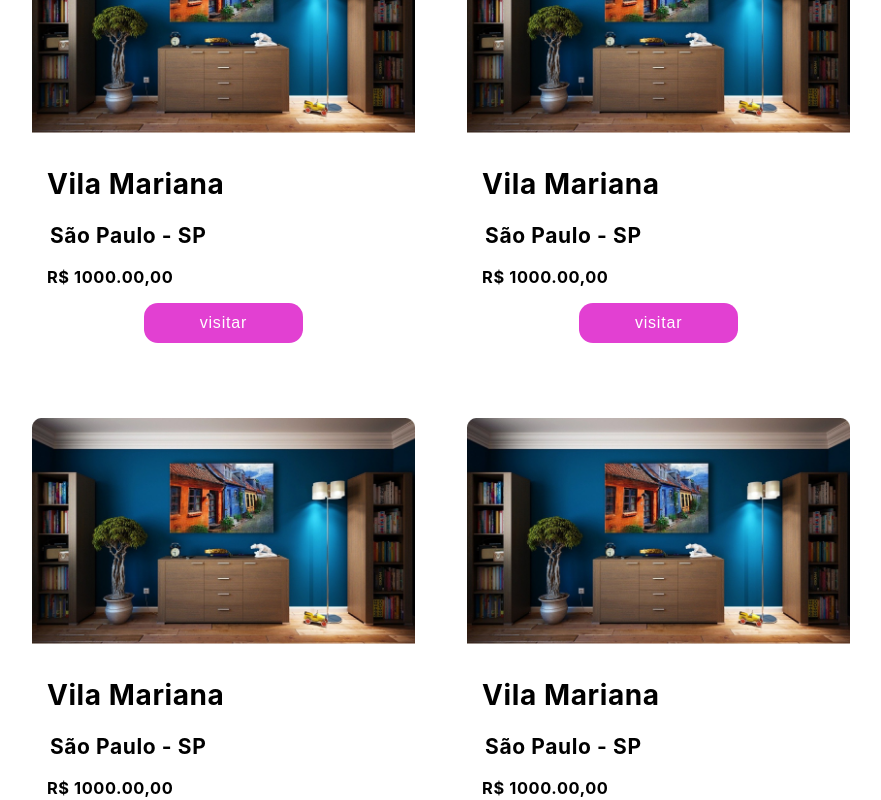
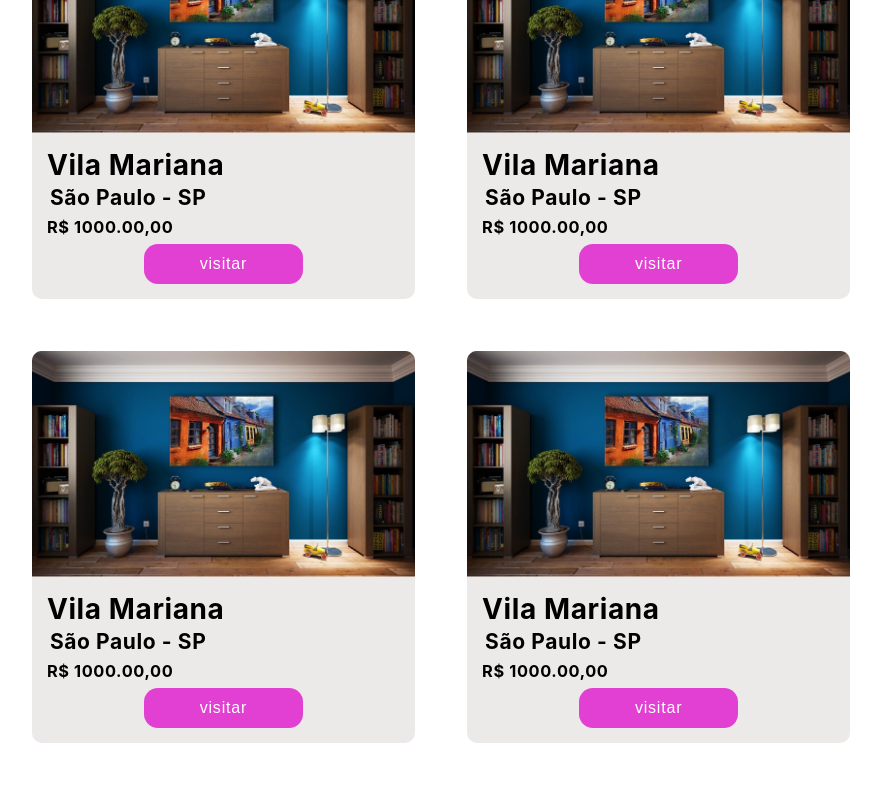
Before and after one commit to Dream-House-Grupo-9/Dream-House-web, a React (Create React App) app in the folder dream-house/: page / in a window 1280 px wide. Shown: the part 940-1740 px from the top of the page, without its empty margins (199-1080 px from the left). Built offline with nearby package versions, Linux system fonts and the light colour scheme.

Commit message:
Fix: alteração no css dos cards

```diff
--- a/dream-house/src/components/Card.jsx
+++ b/dream-house/src/components/Card.jsx
@@ -10,7 +10,7 @@ function Card(props) {
             <div className="card">
                 <img className="card-img" src={Quarto} alt="Rome" />
                 <div className="card-content">
-                    <div className="text-container">
+                    <div className="card-text-container">
                         <h1 className="card-header">{props.bairro}</h1>
                         <h2 className="card-header">{props.cidade}</h2>
                         <h3 className="card-header">{props.valor}</h3>
--- a/dream-house/src/css/card.css
+++ b/dream-house/src/css/card.css
@@ -9,14 +9,25 @@
     padding: 3%;
 }
 
-.text-container{
+.card-header{
+    margin-bottom:2%;
+}
+
+.card-text-container{
     display: flex;
     flex-direction: column;
+    border-bottom-left-radius: 10px;
+    border-bottom-right-radius: 10px;
     font-size: 14px;
     font-weight: 200;
     letter-spacing: 0.6px;
     padding: 15px;
     background-color: #ECE9E9;
+}
+
+.card-text-container h1,h2,h3{
+    margin: 0;
+    padding: 0;
 }
 
 .botao{
```
